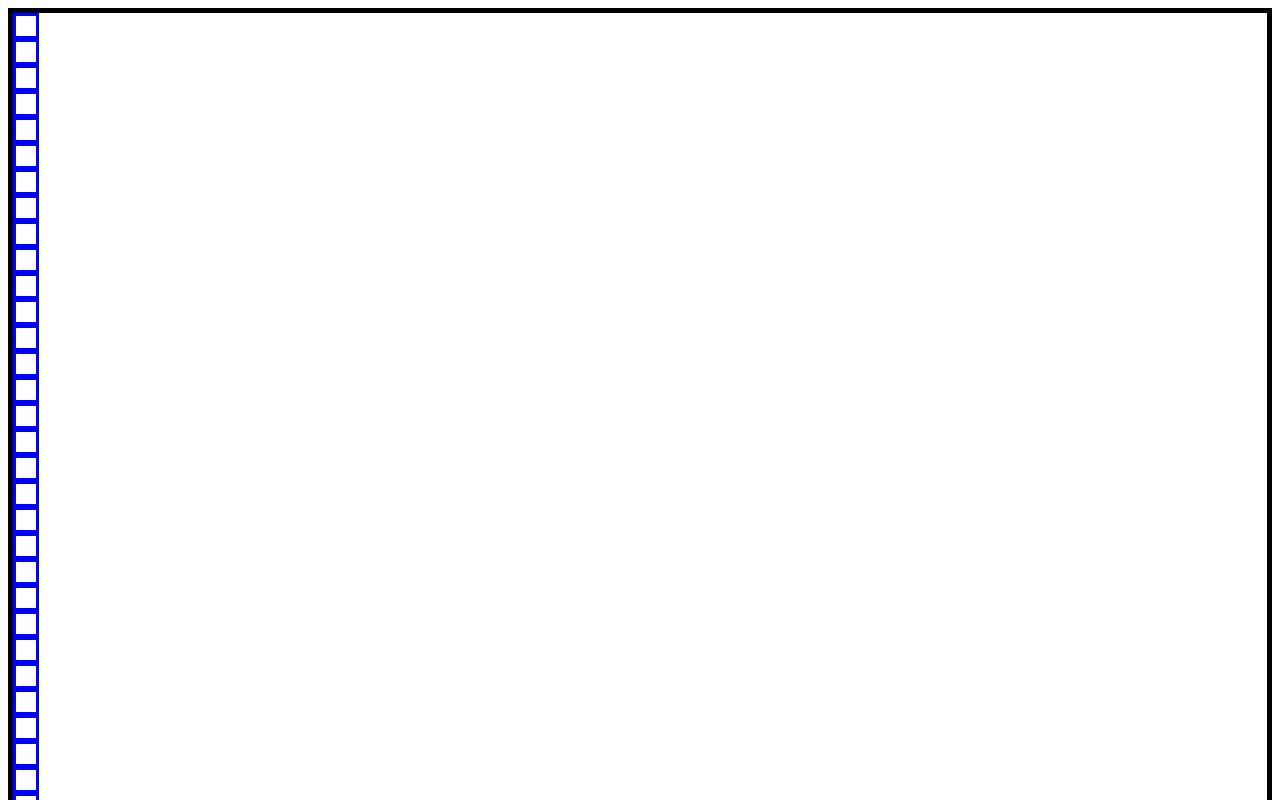
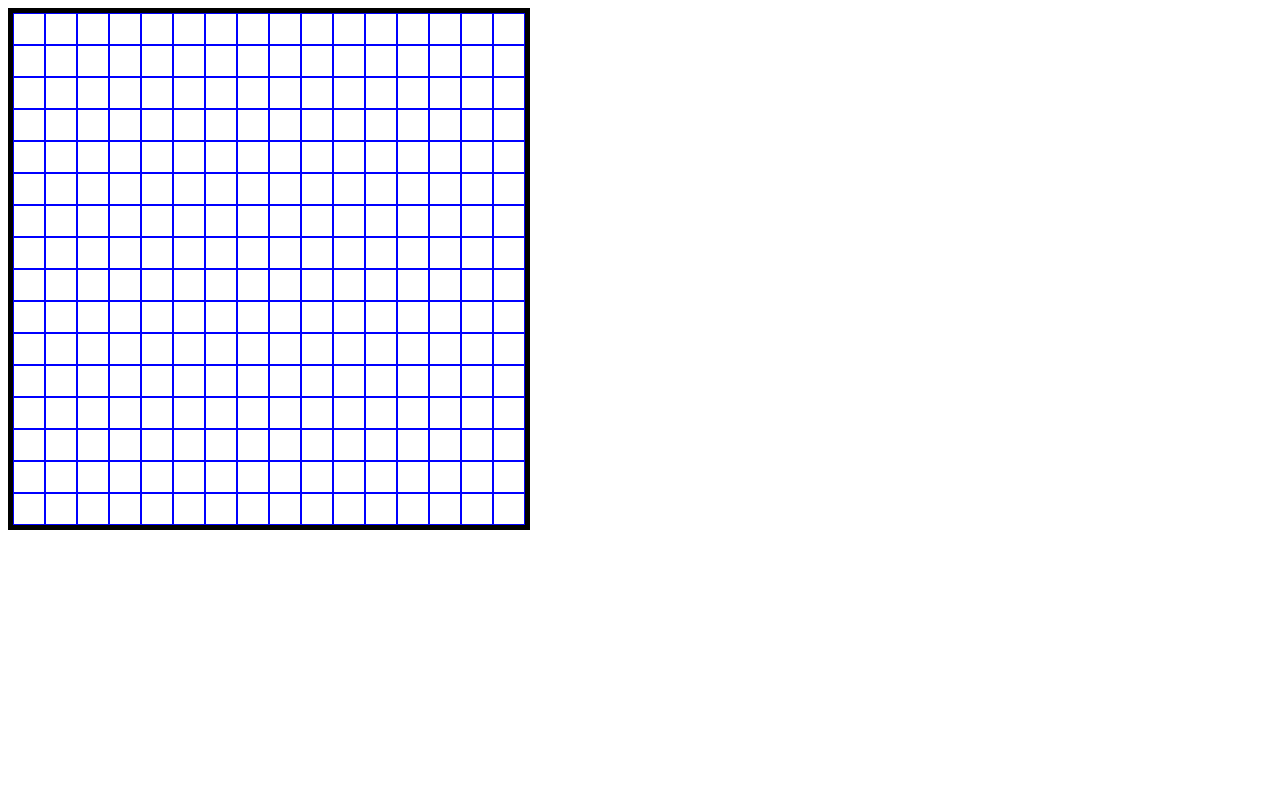
Before and after one commit to Samuel-Hogan/TOP-Etch-a-Sketch, a plain HTML site: page index.html in a window 1280 px wide. Shown: the top 800 px of the page. Drawn offline with Linux system fonts and the light colour scheme.

Commit message:
created a 16x16 grid box using loop.

```diff
--- a/script.js
+++ b/script.js
@@ -1,6 +1,6 @@
 const container = document.querySelector("#container");
 
-for (let i = 0; i < 100; i++) {
+for (let i = 0; i < 256; i++) {
     const box = document.createElement("div");
     box.classList.add("box");
     container.appendChild(box);
--- a/style.css
+++ b/style.css
@@ -1,9 +1,14 @@
 #container {
     border: 5px solid black;
+    height: 512px;
+    width: 512px;
+    display: flex;
+    flex-wrap: wrap;
 }
 
 .box {
-    width: 20px;
-    height: 20px;
-    border: 3px solid blue;
+    width: 30px;
+    height: 30px;
+    border: 1px solid blue;
+    flex-shrink: 0;
 }
```
